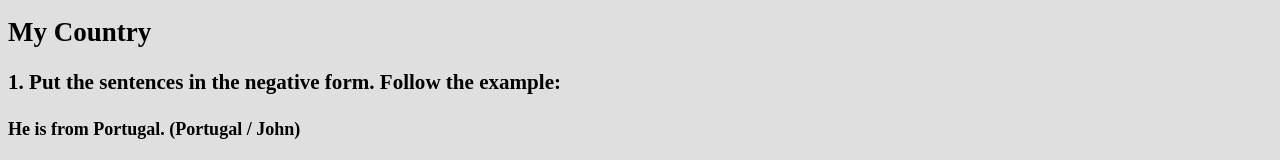
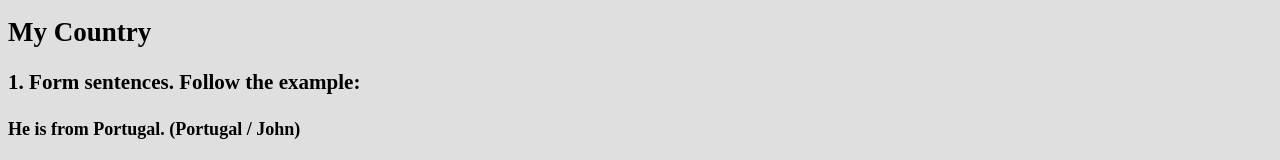
Before and after one commit to CasualCosta/endless-english-exercises, a React (Create React App) app: page /lesson/0 in a window 1280 px wide. Shown: the part 193-353 px from the top of the page. Built offline with nearby package versions, Linux system fonts and the light colour scheme.

Commit message:
Update lessonData.js

```diff
--- a/src/database/lessonData.js
+++ b/src/database/lessonData.js
@@ -118,7 +118,7 @@ const data = [
         title: 'My Country',
         activities: [
             {
-                description: 'Put the sentences in the negative form. Follow the example:',
+                description: 'Form sentences. Follow the example:',
                 example:
                 {
                     prompt: 'Portugal / John',
```
